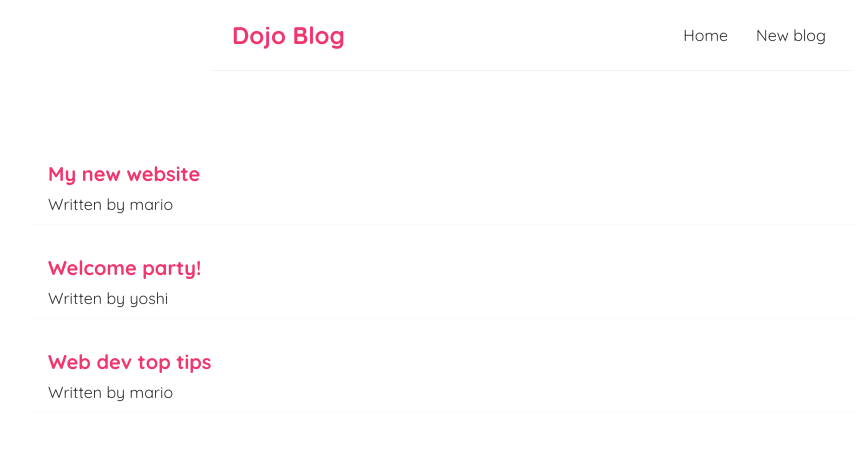
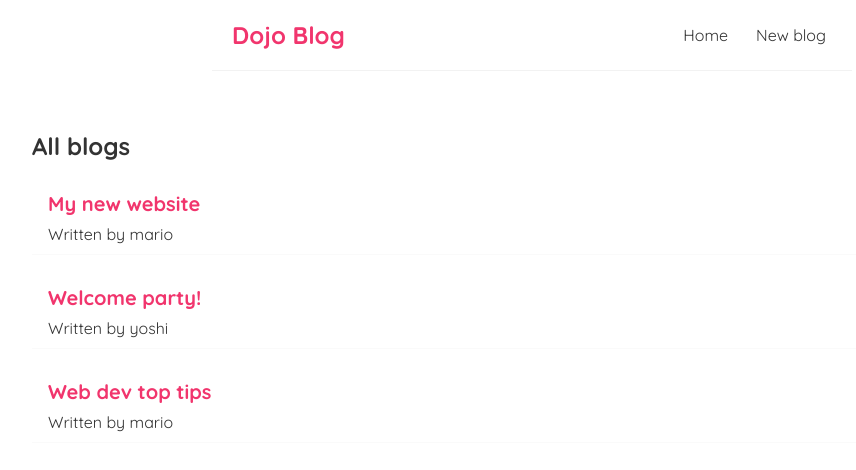
Before and after one commit to girishsalaskar/dojo-blog, a React (Create React App) app: page / in a window 1280 px wide. Shown: the top 470 px of the page, without its empty margins (108-964 px from the left). Built offline with nearby package versions, Linux system fonts and the light colour scheme.

Commit message:
Properties #1

```diff
--- /dev/null
+++ b/src/BlogList.js
@@ -0,0 +1,20 @@
+import React from "react";
+
+const BlogList = (props) => {
+    const blogs = props.blogs;
+    const title = props.title;
+    return (
+        <div className="blog-list">
+            <h2>{title}</h2>
+            { blogs.map((blog) => {
+                return (<div className="blog-preview" key={blog.id}>
+                    <h2>{ blog.title }</h2>
+                    <p>Written by { blog.author }</p>
+
+                </div>);
+            }) }
+        </div>
+     );
+}
+
+export default BlogList;
--- a/src/Home.js
+++ b/src/Home.js
@@ -1,7 +1,8 @@
 import React, {useState} from "react";
+import BlogList from "./BlogList";
 
 const Home = () => {
-    const [blogs, setBlogs] = useState([
+    const [blogs] = useState([
         { title: 'My new website', body: 'lorem ipsum...', author: 'mario', id: 1 },
         { title: 'Welcome party!', body: 'lorem ipsum...', author: 'yoshi', id: 2 },
         { title: 'Web dev top tips', body: 'lorem ipsum...', author: 'mario', id: 3 }
@@ -9,13 +10,7 @@
 
     return (
         <div className="home">
-            { blogs.map((blog) => {
-                return (<div className="blog-preview" key={blog.id}>
-                    <h2>{ blog.title }</h2>
-                    <p>Written by { blog.author }</p>
-
-                </div>);
-            }) }
+            <BlogList blogs={blogs} title={'All blogs'} />
         </div>
     );
 }
```
